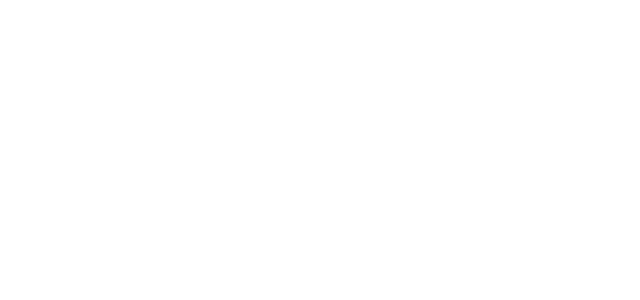
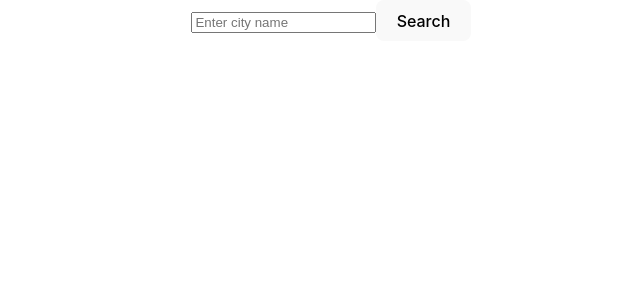
Before and after one commit to shahzebkhan7786/crio-fdt-intv, a React (Vite) app: page /XWeatherApp in a window 1280 px wide. Before the commit this address had no page. Shown: the top 300 px of the page, without its empty margins (309-949 px from the left). Built offline with nearby package versions, Linux system fonts and the light colour scheme.

Commit message:
created XWeatherApp, withput styles:

```diff
--- a/src/App.jsx
+++ b/src/App.jsx
@@ -12,6 +12,7 @@ import XStates from './XStates/XStates';
 import XCountriesSearch from './XCountriesSearch/XCountriesSearch';
 import XClassComp from './XClassComp/XClassComp';
 import XPagination from './XPagination/XPagination';
+import XWeatherApp from './XWeatherApp/XWeatherApp';
 
 function App() {
   const [count, setCount] = useState(0)
@@ -30,6 +31,7 @@ function App() {
         <Route  path="XCountriesSearch" exact Component={()=><XCountriesSearch />} />
         <Route  path="XClassComp" exact Component={()=><XClassComp />} />
         <Route  path="XPagination" exact Component={()=><XPagination />} />
+        <Route  path="XWeatherApp" exact Component={()=><XWeatherApp />} />
       </Routes>
     </BrowserRouter>
   )
--- /dev/null
+++ b/src/XWeatherApp/WeatherCard.jsx
@@ -0,0 +1,13 @@
+import React from 'react';
+
+const WeatherCard = (props) => {
+    const { name, data } = props;
+    return (
+        <div className='weather-card'>
+            <h4>{name}</h4>
+            <p>{data}</p>
+        </div>
+    );
+};
+
+export default WeatherCard;
--- /dev/null
+++ b/src/XWeatherApp/XWeatherApp.css
@@ -0,0 +1,5 @@
+
+.XWeatherApp{
+    width: 100vw;
+    height: 100vh;
+}
--- /dev/null
+++ b/src/XWeatherApp/XWeatherApp.jsx
@@ -0,0 +1,66 @@
+import React, { useRef, useState } from 'react';
+import "./XWeatherApp.css";
+import axios from "axios";
+import WeatherCard from './WeatherCard';
+
+const endpoint = "https://api.weatherapi.com/v1/current.json";
+const apiKey = "09e3bcd598154fd4b57162328232310";
+
+const XWeatherApp = () => {
+    const [cityName, setCityName] = useState("");
+    const [data, setData] = useState();
+    const [loading, setLoading] = useState(false)
+
+    const handleChange = evt=>{
+        setCityName(evt.target.value);
+    }
+
+    const handleSubmit = async evt=>{
+        evt.preventDefault();
+
+        setLoading(true);
+
+        try{
+            const res = await axios.get(endpoint, {
+                params: {
+                    key: apiKey,
+                    q: cityName
+                }
+            })
+            if (res.status !== 200) {
+                throw new Error(`${res.status} ${res.statusText}`);
+            }
+            console.log(res.data);
+            setData(res.data);
+        }catch(error){
+            alert("Failed to fetch weather data");
+        }finally{
+            setLoading(false)
+        }
+    }
+
+
+    return (
+        <div className='XWeatherApp'>
+            <form onSubmit={handleSubmit}>
+            <input required value={cityName} onChange={handleChange} type='text' placeholder='Enter city name'/>
+            <button type='submit'>Search</button>
+            </form>
+            {loading && <p>Loading data…</p>}
+            {
+                data
+                ?
+                <div>
+                    <WeatherCard name={"Temperature"} data={data?.current?.temp_c}/>
+                    <WeatherCard name={"Humidity"} data={data?.current?.humidity}/>
+                    <WeatherCard name={"Condition"} data={data?.current?.condition?.text}/>
+                    <WeatherCard name={"Wind Speed"} data={data?.current?.wind_kph}/>
+                </div>
+                :
+                null
+            }
+        </div>
+    );
+};
+
+export default XWeatherApp;
```
